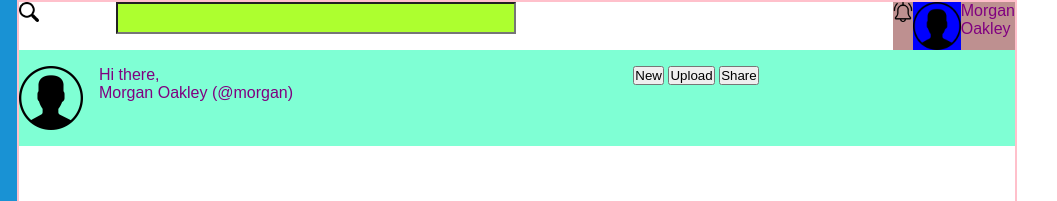
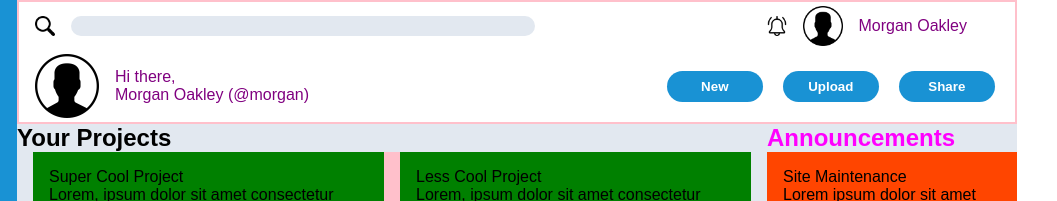
Before and after one commit to joshunk/odinAdminDashboard, a plain HTML site: page index.html in a window 1280 px wide. Shown: the top 201 px of the page, 223-1280 px from the left. Drawn offline with Linux system fonts and the light colour scheme.

Commit message:
Fix both header grids and add in button styling

```diff
--- a/style.css
+++ b/style.css
@@ -10,7 +10,7 @@ body{
     width: 1200px;
     display: grid;
     grid-template-columns: 1fr 5fr;
-    grid-template-rows: 1fr 4fr;
+    grid-template-rows: min-content 4fr;
 }
 
 .sidebar{
@@ -24,7 +24,7 @@ body{
     grid-column: 2 / 3;
     grid-row: 1 / 2;
     display: grid;
-    grid-template-rows: 3rem 6rem;
+    grid-template-rows: 3rem 4.5rem;
     background-color: white;
     color: purple;
     border: 2px pink solid;
@@ -34,15 +34,19 @@ body{
     grid-row: 1/2;
     grid-column: 1/2;
     display: grid;
-    grid-template-columns: 1fr 7fr 1fr 1fr 1fr;
+    grid-template-columns: min-content 7fr min-content;
     gap: 1rem;
+    white-space: nowrap;
+    align-items: center;
+    /* justify-items: center; */
 }
 .headerLower{
     display: grid;
-    background-color: aquamarine;
-    grid-template-columns: 5rem 7fr 5fr;
+    /* background-color: aquamarine; */
+    grid-template-columns: min-content 7fr 5fr;
     justify-items: start;
-    align-content: center;
+    align-items: center;
+    gap: 1rem;
 }
 
 .lowerIcon{
@@ -51,13 +55,26 @@ body{
     align-content: center;
     justify-items: center;
 }
-/*
+
+
+.headerButtons button{
+    width: 6rem;
+    padding: .5rem;
+    text-align: center;
+    border-radius: 2rem;
+    border: none;
+    background-color: #1992d4;
+    color: white;
+    font-weight: 600;
+
+}
+
 .headerButtons{
-    display: grid;
-    grid-row: 1/3;
-    grid-column: 3/3;
-    grid-template-columns: repeat(3, 1fr);
-} */
+    display: flex;
+    gap: 1.25rem;
+    justify-self: center;
+
+}
 
 
 .main{
@@ -67,17 +84,20 @@ body{
 }
 
 .searchBar{
-    background-color: greenyellow;
-    width: 25rem;
-    grid-column: 2 / 5;
-    height: 2rem
+    background-color: #e2e8f0;
+    border: none;
+    border-radius: 1rem;
+    width: 29rem;
+    height: 1.25rem;
 }
 
 .upperRight{
     display: grid;
     grid-template-columns: 1fr 1fr 1fr;
-    background-color: rgb(190, 144, 144);
     justify-items: end;
+    align-items: center;
+    gap: 1rem;
+    padding-right: 3rem;
 }
 
 .card{
@@ -211,11 +231,15 @@ h1{
     height: 1.25rem;
 }
 
+/* image in top right of screen */
 .smallProfile{
-    height: 3rem;
-    background-color: blue;
+    height: 2.5rem;
 }
 
 .headerIcon{
     height: 4rem;
 }
+
+.header:nth-child(1){
+    padding-left: 1rem;
+}
```
